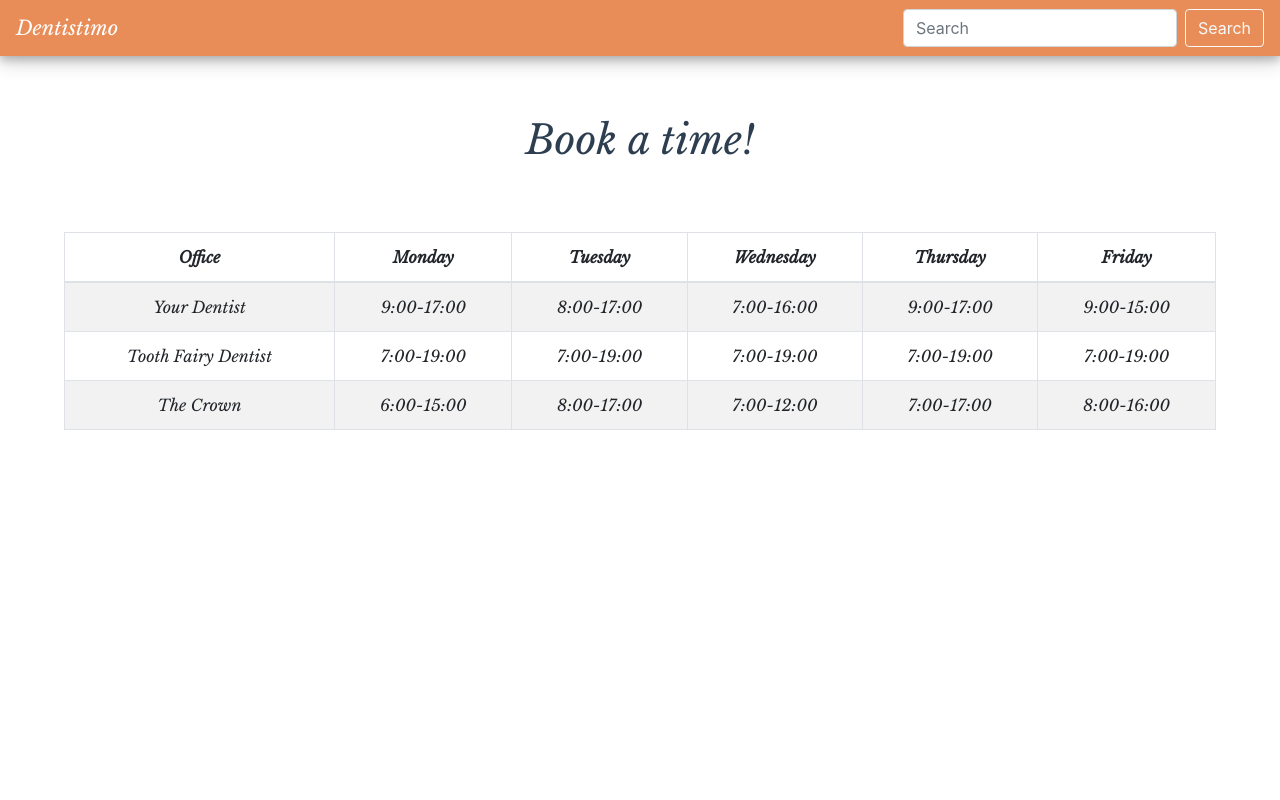
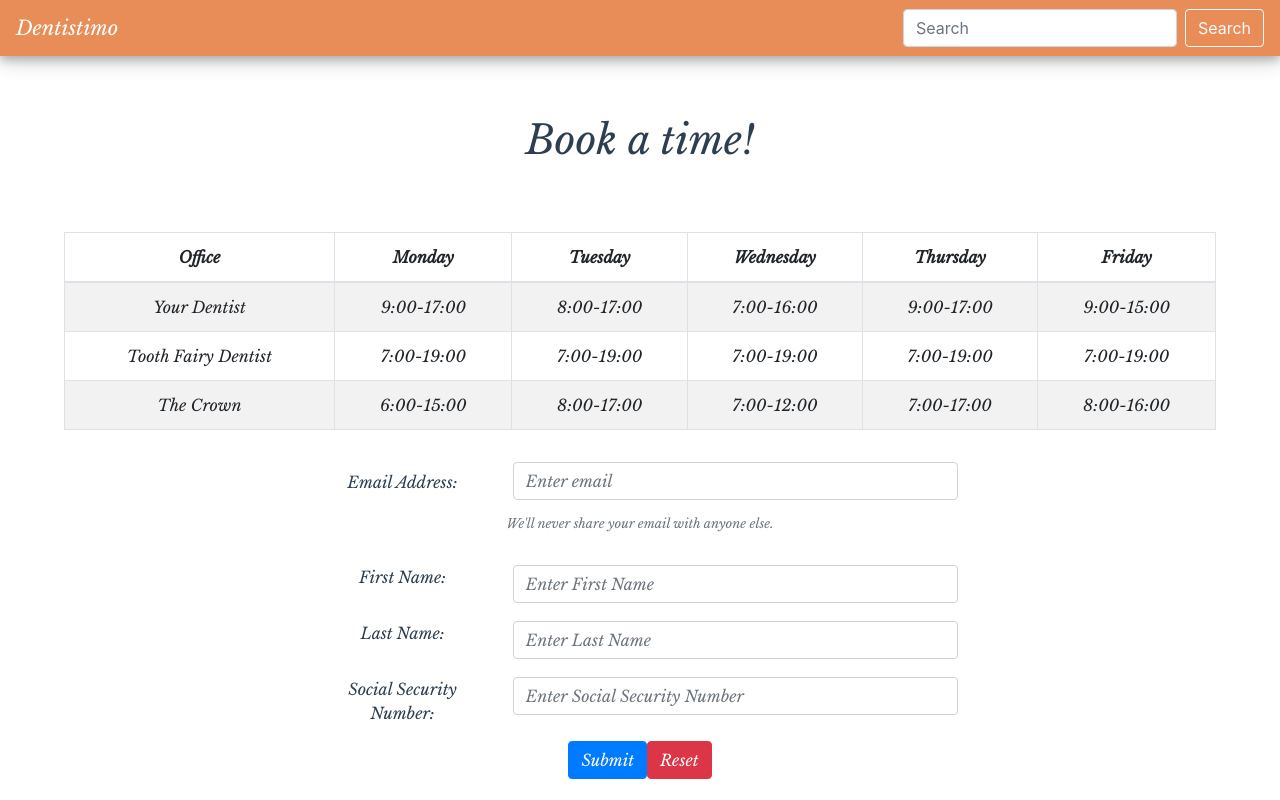
Before and after one commit to Brother-Blue/Dist.-Systems-booking-gui, a Vue app in the folder client/: page /booking in a window 1280 px wide. Built offline with nearby package versions, Linux system fonts and the light colour scheme; what vue-good-table would draw is missing.

Commit message:
Add preliminary booking form component

```diff
--- /dev/null
+++ b/client/src/components/BookingForm.vue
@@ -0,0 +1,116 @@
+<template>
+<b-container>
+  <div class="bookingform">
+      <b-form>
+
+      <b-form-group
+        id="input-group-1"
+        label-for="input-1"
+        description="We'll never share your email with anyone else."
+      >
+
+      <b-row id="email-row" align-h="center">
+      <b-col cols="2">
+        <p id="email"> Email Address:</p>
+      </b-col>
+
+      <b-col cols="5">
+        <b-form-input
+          id="input-1"
+          v-model="form.email"
+          type="email"
+          required
+          placeholder="Enter email"
+        ></b-form-input>
+      </b-col>
+      </b-row>
+      </b-form-group>
+
+        <b-row id="fname-row" align-h="center">
+        <b-col cols="2">
+        <p id="fname"> First Name:</p>
+        </b-col>
+        <b-col cols="5">
+        <b-form-input
+          id="input-2"
+          v-model="form.firstname"
+          required
+          placeholder="Enter First Name"
+        ></b-form-input>
+        </b-col>
+        </b-row>
+
+        <b-row id="lname-row" align-h="center">
+        <b-col cols="2">
+        <p id="lname"> Last Name:</p>
+        </b-col>
+        <b-col cols="5">
+        <b-form-input
+          id="input-3"
+          v-model="form.lastname"
+          required
+          placeholder="Enter Last Name"
+        ></b-form-input>
+        </b-col>
+        </b-row>
+
+        <b-row id="ssn-row" align-h="center">
+        <b-col cols="2">
+        <p id="ssn-p"> Social Security Number:</p>
+        </b-col>
+        <b-col cols="5">
+        <b-form-input
+          id="input-1"
+          v-model="form.ssn"
+          type="ssn"
+          required
+          placeholder="Enter Social Security Number"
+        ></b-form-input>
+        </b-col>
+        </b-row>
+
+      <b-button type="submit" variant="primary">Submit</b-button>
+      <b-button type="reset" variant="danger">Reset</b-button>
+    </b-form>
+  </div>
+</b-container>
+</template>
+
+<script>
+  export default {
+    data() {
+      return {
+        form: {
+          email: '',
+          firstname: '',
+          lastname: '',
+          ssn: ''
+        }
+      }
+    }
+}
+</script>
+
+<style scoped>
+
+#email {
+    margin-top: 0.5em;
+}
+
+#email-row {
+    padding-top: 1em;
+}
+
+#fname-row {
+    padding-top: 1em;
+}
+
+#lname-row {
+    padding-top: 1em;
+}
+
+#ssn-row {
+    padding-top: 1em;
+}
+
+</style>
--- a/client/src/views/Booking.vue
+++ b/client/src/views/Booking.vue
@@ -1,21 +1,27 @@
 <template>
   <div id="home">
-    <div id="map-div">
+    <div id="table-div">
         <h1> Book a time!</h1>
         <TimeBooker
         id="table"
         :offices="offices"/>
+    </div>
+    <div id="form-div">
+      <BookingForm
+      id="form"/>
     </div>
   </div>
 </template>
 
 <script>
 import TimeBooker from '../components/TimeBooker.vue'
+import BookingForm from '../components/BookingForm.vue'
 
 export default {
   name: 'Booking',
   components: {
-    TimeBooker
+    TimeBooker,
+    BookingForm
   },
   data() {
     return {
```
